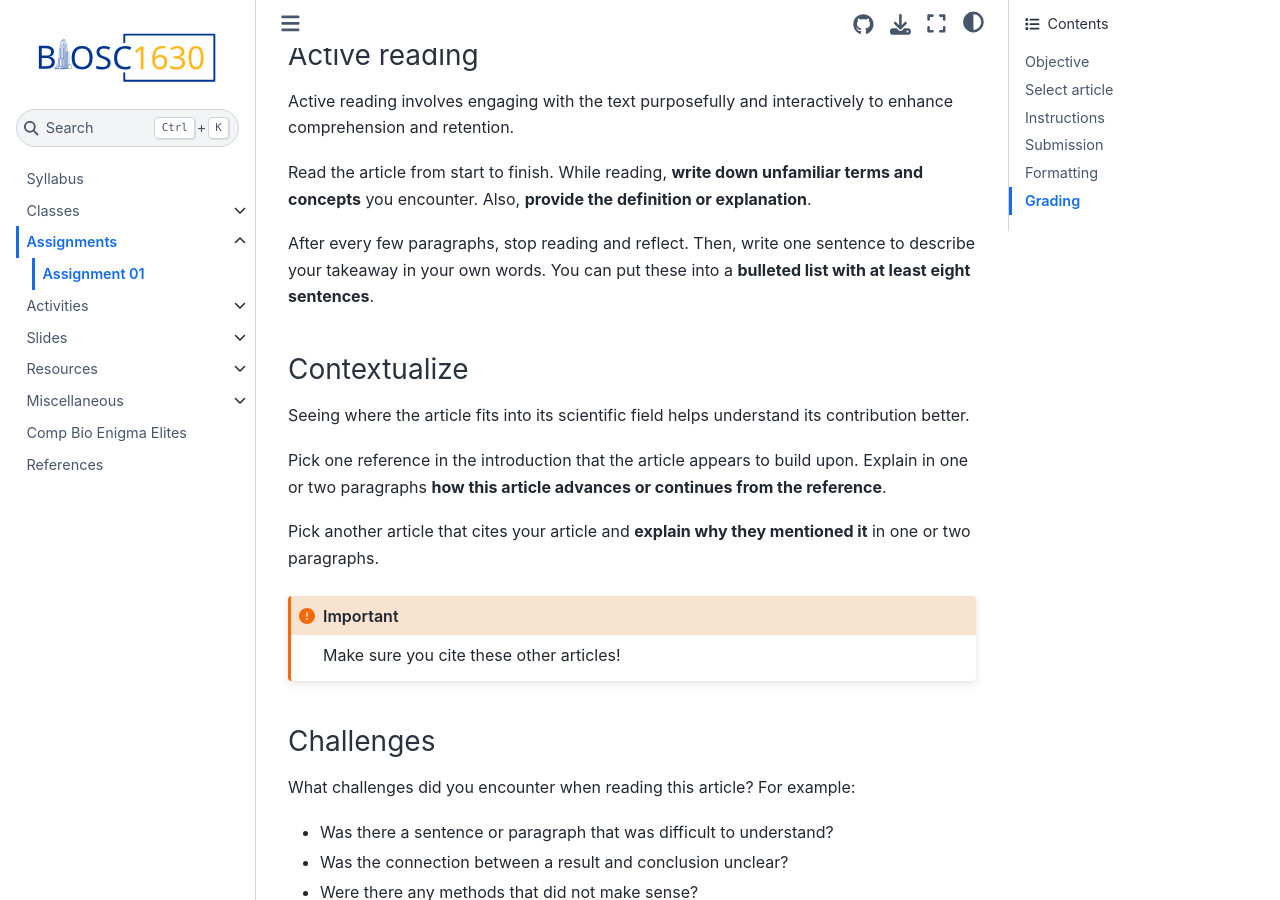
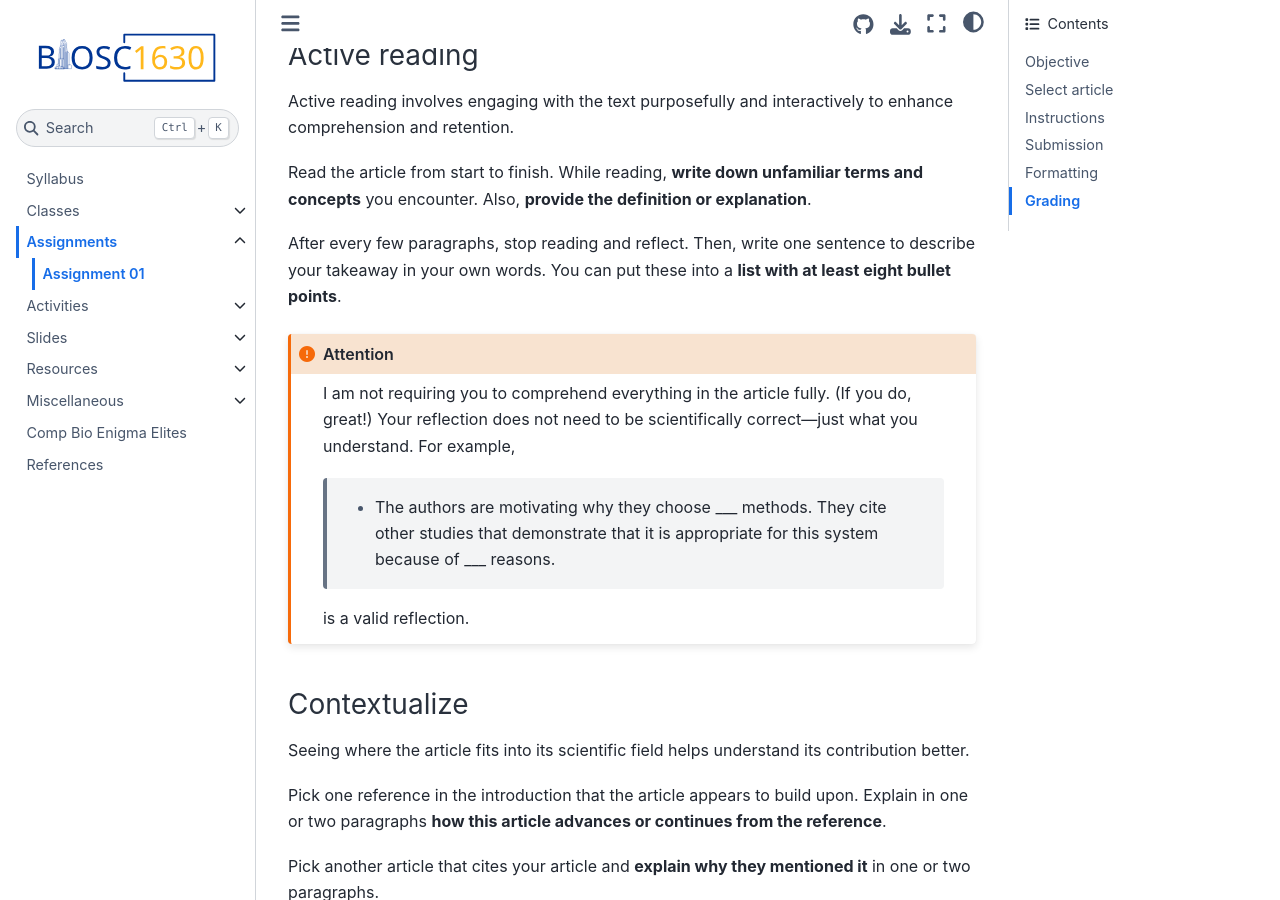
Before and after one commit to oasci/pitt-biosc1630-2023f, a Jupyter Book: the page built from book/assignments/assignment-01.md, in a window 1280 px wide and 900 px high, scrolled down 1055 px. Built offline with Jupyter Book 1.0.4 settings and Sphinx 7.4.7 and the Sphinx Book theme 1.1.4, drawn with Linux system fonts in a browser that asks for light colours; pages that are not in the unit, such as notebooks, are missing from menus.

Commit message:
More specification in reflection

````diff
--- a/book/assignments/assignment-01.md
+++ b/book/assignments/assignment-01.md
@@ -38,7 +38,19 @@ Also, **provide the definition or explanation**.
 
 After every few paragraphs, stop reading and reflect.
 Then, write one sentence to describe your takeaway in your own words.
-You can put these into a **bulleted list with at least eight sentences**.
+You can put these into a **list with at least eight bullet points**.
+
+```{attention}
+I am not requiring you to comprehend everything in the article fully.
+(If you do, great!)
+Your reflection does not need to be scientifically correct---just what you understand.
+For example,
+
+> - The authors are motivating why they choose ___ methods.
+>   They cite other studies that demonstrate that it is appropriate for this system because of ___ reasons.
+
+is a valid reflection.
+```
 
 ### Contextualize
 
````
